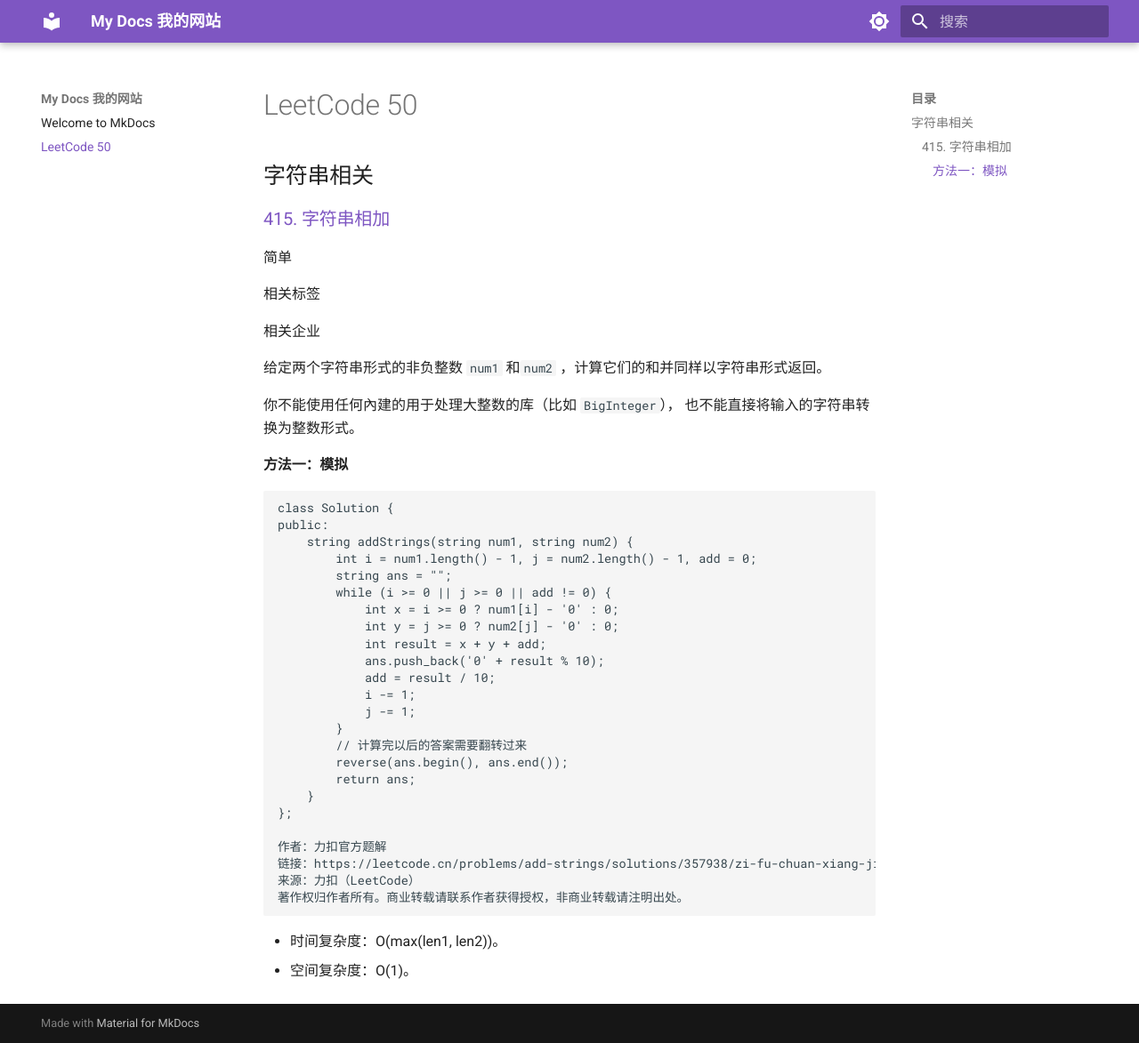
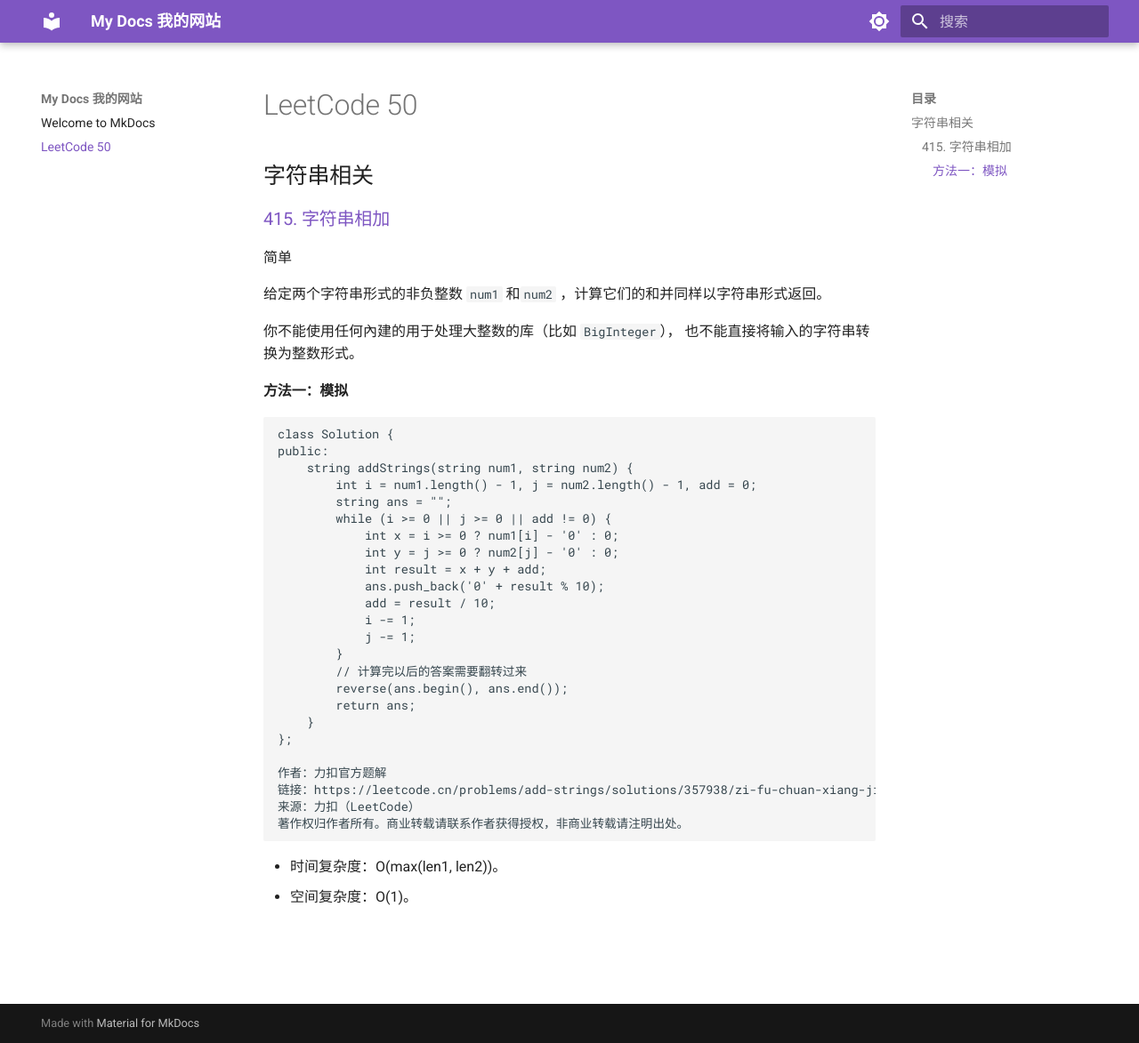
Before and after one commit to fddwhale/LeetCode, an MkDocs documentation site: the page built from docs/LeetCode50.md, in a window 1280 px wide and 1173 px high. Shown: the whole window at 89% size. Built offline with MkDocs 1.6.1 and Material for MkDocs 9.7.7, drawn with Linux system fonts in a browser that asks for light colours.

Commit message:
Update LeetCode50.md

```diff
--- a/docs/LeetCode50.md
+++ b/docs/LeetCode50.md
@@ -5,10 +5,6 @@
 ### [415. 字符串相加](https://leetcode.cn/problems/add-strings/)
 
 简单
-
-相关标签
-
-相关企业
 
 给定两个字符串形式的非负整数 `num1` 和`num2` ，计算它们的和并同样以字符串形式返回。
 
```
